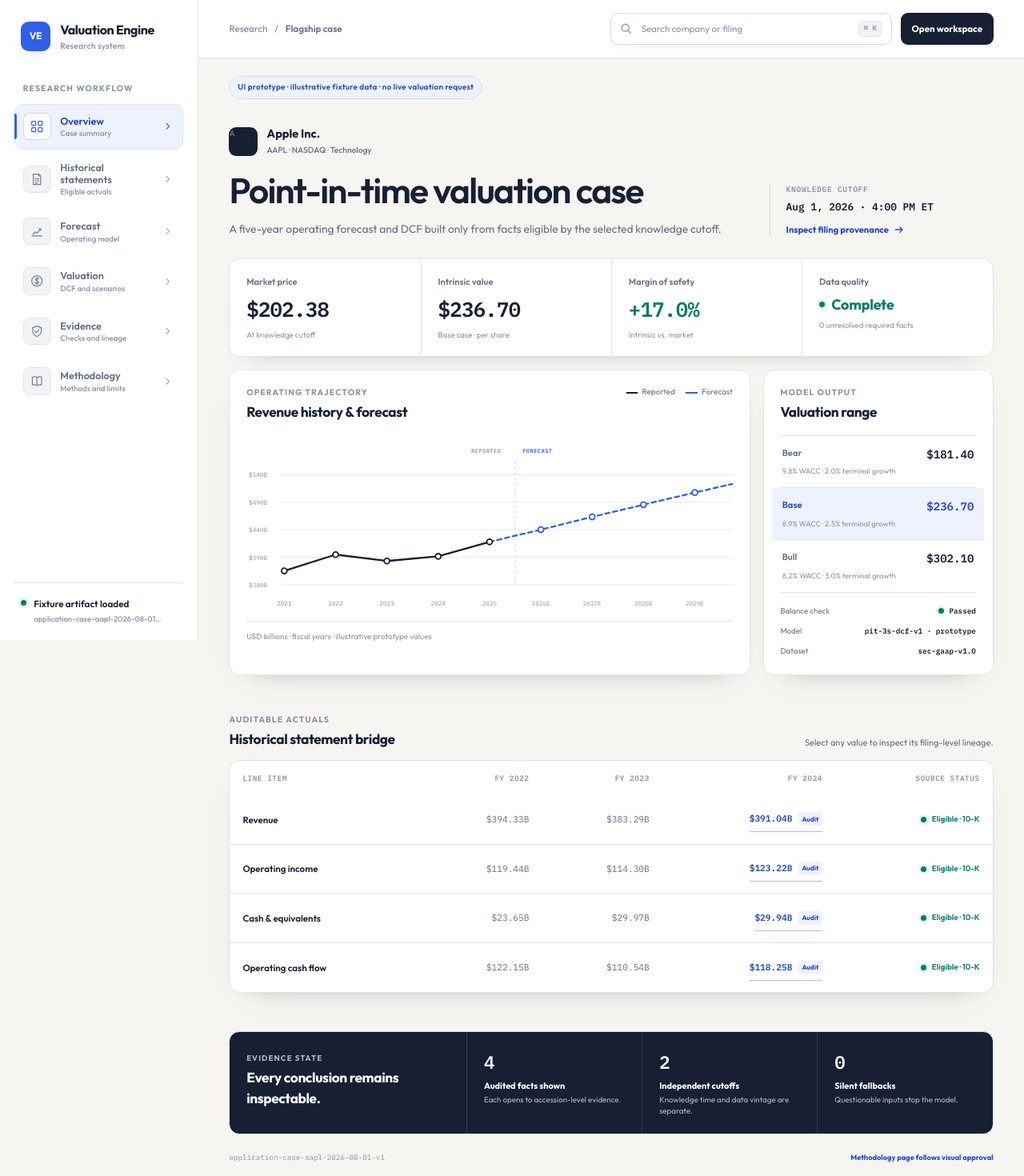
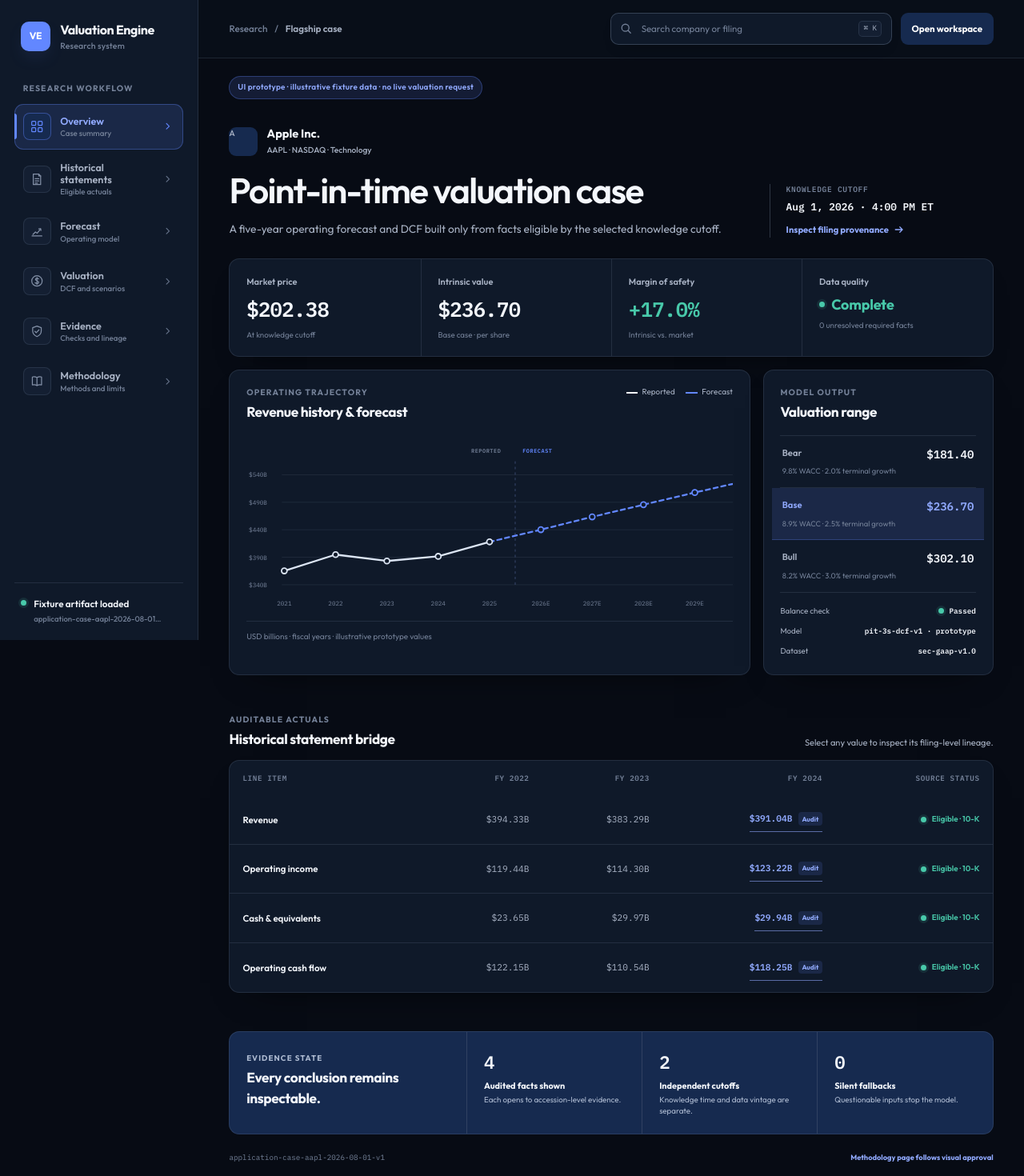
Before and after one commit to ommeht08-lab/quant-engine, a Next.js app in the folder frontend/: page /research/aapl in a window 1280 px wide. Shown: the top 1470 px of the page at 80% size. Built offline with nearby package versions, Linux system fonts and the light colour scheme.

Commit message:
refine flagship prototype with dark fintech theme

```diff
--- a/frontend/src/components/research/FlagshipResearchPrototype.module.css
+++ b/frontend/src/components/research/FlagshipResearchPrototype.module.css
@@ -1,22 +1,23 @@
 .prototypeShell {
-  --rp-canvas: #f6f5f1;
-  --rp-surface: #ffffff;
-  --rp-surface-soft: #f1f3f6;
-  --rp-navy: #172033;
-  --rp-slate: #667085;
-  --rp-dim: #8a94a6;
-  --rp-line: #e1e4e9;
-  --rp-line-strong: #d3d8e1;
-  --rp-cobalt: #315fe5;
-  --rp-cobalt-deep: #244ac0;
-  --rp-cobalt-soft: #eef2ff;
-  --rp-positive: #087b67;
+  --rp-canvas: #070b14;
+  --rp-surface: #0f1929;
+  --rp-surface-soft: #141f32;
+  --rp-secondary: #162a4f;
+  --rp-text: #f4f7fc;
+  --rp-slate: #a8b2c4;
+  --rp-dim: #748198;
+  --rp-line: rgba(158, 177, 207, 0.14);
+  --rp-line-strong: rgba(158, 177, 207, 0.26);
+  --rp-cobalt: #6287ff;
+  --rp-cobalt-deep: #91aaff;
+  --rp-cobalt-soft: rgba(98, 135, 255, 0.14);
+  --rp-positive: #48c9aa;
   --rp-interface: var(--font-outfit, "Outfit"), -apple-system, BlinkMacSystemFont, "Segoe UI", sans-serif;
   min-height: 100vh;
   display: grid;
   grid-template-columns: 15.5rem minmax(0, 1fr);
   background: var(--rp-canvas);
-  color: var(--rp-navy);
+  color: var(--rp-text);
   font-family: var(--rp-interface);
 }
 
@@ -62,7 +63,7 @@
   width: 2.35rem;
   height: 2.35rem;
   font-size: 0.76rem;
-  box-shadow: 0 8px 18px -12px rgba(49, 95, 229, 0.8);
+  box-shadow: 0 10px 24px -13px rgba(98, 135, 255, 0.7);
 }
 
 .brand strong,
@@ -128,7 +129,7 @@
   border: 1px solid var(--rp-line);
   border-radius: 8px;
   background: var(--rp-surface-soft);
-  color: #788397;
+  color: #8390a7;
 }
 
 .navIcon svg {
@@ -175,7 +176,7 @@
   height: 1rem;
   flex: 0 0 auto;
   place-items: center;
-  color: #a0a8b7;
+  color: #66738a;
 }
 
 .navArrow svg {
@@ -190,12 +191,12 @@
 
 .navItem:hover {
   background: var(--rp-surface-soft);
-  color: var(--rp-navy);
+  color: var(--rp-text);
   transform: translateX(2px);
 }
 
 .activeNavItem {
-  border-color: #dbe2fb;
+  border-color: rgba(98, 135, 255, 0.34);
   background: var(--rp-cobalt-soft);
   color: var(--rp-cobalt-deep);
 }
@@ -212,8 +213,8 @@
 }
 
 .activeNavItem .navIcon {
-  border-color: #cbd6ff;
-  background: #fff;
+  border-color: rgba(98, 135, 255, 0.42);
+  background: var(--rp-secondary);
   color: var(--rp-cobalt);
 }
 
@@ -237,7 +238,7 @@
   flex: 0 0 auto;
   border-radius: 999px;
   background: var(--rp-positive);
-  box-shadow: 0 0 0 3px rgba(8, 123, 103, 0.1);
+  box-shadow: 0 0 0 3px rgba(72, 201, 170, 0.12);
 }
 
 .sidebarStatus > .verifiedDot {
@@ -280,7 +281,7 @@
   align-items: center;
   gap: 1rem;
   border-bottom: 1px solid var(--rp-line);
-  background: rgba(255, 255, 255, 0.96);
+  background: rgba(9, 15, 26, 0.96);
   padding: 0.75rem clamp(1.25rem, 3vw, 2.8rem);
 }
 
@@ -318,7 +319,7 @@
   padding: 0.55rem 0.72rem;
   color: var(--rp-dim);
   font-size: 0.72rem;
-  box-shadow: 0 5px 16px -14px rgba(23, 32, 51, 0.45);
+  box-shadow: 0 8px 22px -16px rgba(0, 0, 0, 0.8);
 }
 
 .searchField svg,
@@ -348,7 +349,7 @@
   min-height: 2.55rem;
   align-items: center;
   border-radius: 9px;
-  background: var(--rp-navy);
+  background: var(--rp-secondary);
   padding: 0.55rem 0.85rem;
   color: #fff;
   font-size: 0.72rem;
@@ -357,7 +358,7 @@
 }
 
 .workspaceLink:hover {
-  background: #252f45;
+  background: #214174;
   transform: translateY(-1px);
 }
 
@@ -376,7 +377,7 @@
   display: inline-flex;
   align-items: center;
   min-height: 1.8rem;
-  border: 1px solid #d5dcf5;
+  border: 1px solid rgba(98, 135, 255, 0.32);
   border-radius: 999px;
   background: var(--rp-cobalt-soft);
   padding: 0.25rem 0.62rem;
@@ -406,7 +407,7 @@
   width: 2.25rem;
   height: 2.25rem;
   border-radius: 9px;
-  background: var(--rp-navy);
+  background: var(--rp-secondary);
   font-size: 0.88rem;
 }
 
@@ -495,7 +496,7 @@
   border: 1px solid var(--rp-line);
   border-radius: 13px;
   background: var(--rp-surface);
-  box-shadow: 0 12px 30px -28px rgba(23, 32, 51, 0.7);
+  box-shadow: 0 18px 40px -28px rgba(0, 0, 0, 0.9);
 }
 
 .summaryBand > div {
@@ -564,7 +565,7 @@
   border: 1px solid var(--rp-line);
   border-radius: 13px;
   background: var(--rp-surface);
-  box-shadow: 0 14px 34px -30px rgba(23, 32, 51, 0.65);
+  box-shadow: 0 18px 44px -30px rgba(0, 0, 0, 0.9);
 }
 
 .chartPanel,
@@ -609,7 +610,7 @@
   display: inline-block;
   width: 0.9rem;
   height: 2px;
-  background: var(--rp-navy);
+  background: var(--rp-text);
 }
 
 .forecastLegend {
@@ -635,7 +636,7 @@
 }
 
 .forecastDivider {
-  stroke: #bac5e8;
+  stroke: rgba(145, 170, 255, 0.42);
   stroke-dasharray: 4 5;
   stroke-width: 1;
 }
@@ -649,7 +650,7 @@
 }
 
 .actualLine {
-  stroke: var(--rp-navy);
+  stroke: #dbe4f2;
 }
 
 .forecastLine {
@@ -659,7 +660,7 @@
 
 .actualPoint {
   fill: var(--rp-surface);
-  stroke: var(--rp-navy);
+  stroke: #dbe4f2;
   stroke-width: 2.4;
 }
 
@@ -735,7 +736,7 @@
 
 .scenarioList .baseScenario {
   margin-inline: -0.65rem;
-  border-color: #dbe2fb;
+  border-color: rgba(98, 135, 255, 0.28);
   background: var(--rp-cobalt-soft);
   padding-inline: 0.8rem;
 }
@@ -767,7 +768,7 @@
   display: flex;
   align-items: center;
   gap: 0.4rem;
-  color: var(--rp-navy);
+  color: var(--rp-text);
   font-family: var(--utility);
   font-size: 0.58rem;
   font-weight: 600;
@@ -829,7 +830,7 @@
 }
 
 .tableFrame tbody th {
-  color: var(--rp-navy);
+  color: var(--rp-text);
   font-size: 0.72rem;
   font-weight: 600;
 }
@@ -845,7 +846,7 @@
   min-height: 2rem;
   align-items: center;
   gap: 0.45rem;
-  border-bottom: 1px solid #aebced;
+  border-bottom: 1px solid rgba(145, 170, 255, 0.58);
   color: var(--rp-cobalt-deep);
   font-weight: 650;
   transition-property: color, border-color;
@@ -882,8 +883,8 @@
   overflow: hidden;
   border: 1px solid var(--rp-line);
   border-radius: 13px;
-  background: var(--rp-navy);
-  color: #f7f8fb;
+  background: var(--rp-secondary);
+  color: var(--rp-text);
 }
 
 .evidenceStrip > div {
@@ -896,11 +897,11 @@
 }
 
 .evidenceStrip .kicker {
-  color: #aeb8c9;
+  color: #aebbd2;
 }
 
 .evidenceStrip h2 {
-  color: #fff;
+  color: var(--rp-text);
 }
 
 .evidenceStrip > div > span {
@@ -917,14 +918,14 @@
 
 .evidenceStrip p {
   margin-top: 0.35rem;
-  color: #aeb8c9;
+  color: #aebbd2;
   font-size: 0.61rem;
   line-height: 1.45;
 }
 
 .evidenceStrip p strong {
   margin-bottom: 0.12rem;
-  color: #fff;
+  color: var(--rp-text);
   font-size: 0.68rem;
 }
 
@@ -960,7 +961,7 @@
 .scrim {
   position: absolute;
   inset: 0;
-  background: rgba(12, 18, 30, 0.42);
+  background: rgba(1, 4, 10, 0.72);
   animation: scrimIn 180ms ease both;
 }
 
@@ -972,7 +973,7 @@
   border-left: 1px solid var(--rp-line-strong);
   background: var(--rp-surface);
   padding: 1.55rem;
-  box-shadow: -20px 0 50px -34px rgba(12, 18, 30, 0.75);
+  box-shadow: -24px 0 60px -30px rgba(0, 0, 0, 0.95);
   animation: drawerIn 210ms cubic-bezier(0.16, 1, 0.3, 1) both;
 }
 
@@ -1012,8 +1013,8 @@
 }
 
 .iconButton:hover {
-  border-color: var(--rp-navy);
-  color: var(--rp-navy);
+  border-color: var(--rp-text);
+  color: var(--rp-text);
 }
 
 .iconButton svg {
@@ -1030,9 +1031,9 @@
   align-items: center;
   gap: 0.55rem;
   margin-top: 1.2rem;
-  border: 1px solid #cfe6df;
+  border: 1px solid rgba(72, 201, 170, 0.28);
   border-radius: 9px;
-  background: #f0f8f5;
+  background: rgba(72, 201, 170, 0.08);
   padding: 0.7rem 0.8rem;
   color: var(--rp-positive);
   font-size: 0.7rem;
@@ -1076,7 +1077,7 @@
 .auditList dd {
   margin-top: 0.3rem;
   overflow-wrap: anywhere;
-  color: var(--rp-navy);
+  color: var(--rp-text);
   font-family: var(--utility);
   font-size: 0.65rem;
   font-weight: 540;
@@ -1140,7 +1141,7 @@
     width: min(18rem, 84vw);
     height: auto;
     transform: translateX(-105%);
-    box-shadow: 18px 0 40px -28px rgba(12, 18, 30, 0.8);
+    box-shadow: 22px 0 48px -22px rgba(0, 0, 0, 0.92);
     transition: transform 200ms cubic-bezier(0.16, 1, 0.3, 1);
   }
 
@@ -1167,7 +1168,7 @@
   .menuButton span {
     width: 1rem;
     height: 1px;
-    background: var(--rp-navy);
+    background: var(--rp-text);
   }
 
   .mobileBrand {
```
